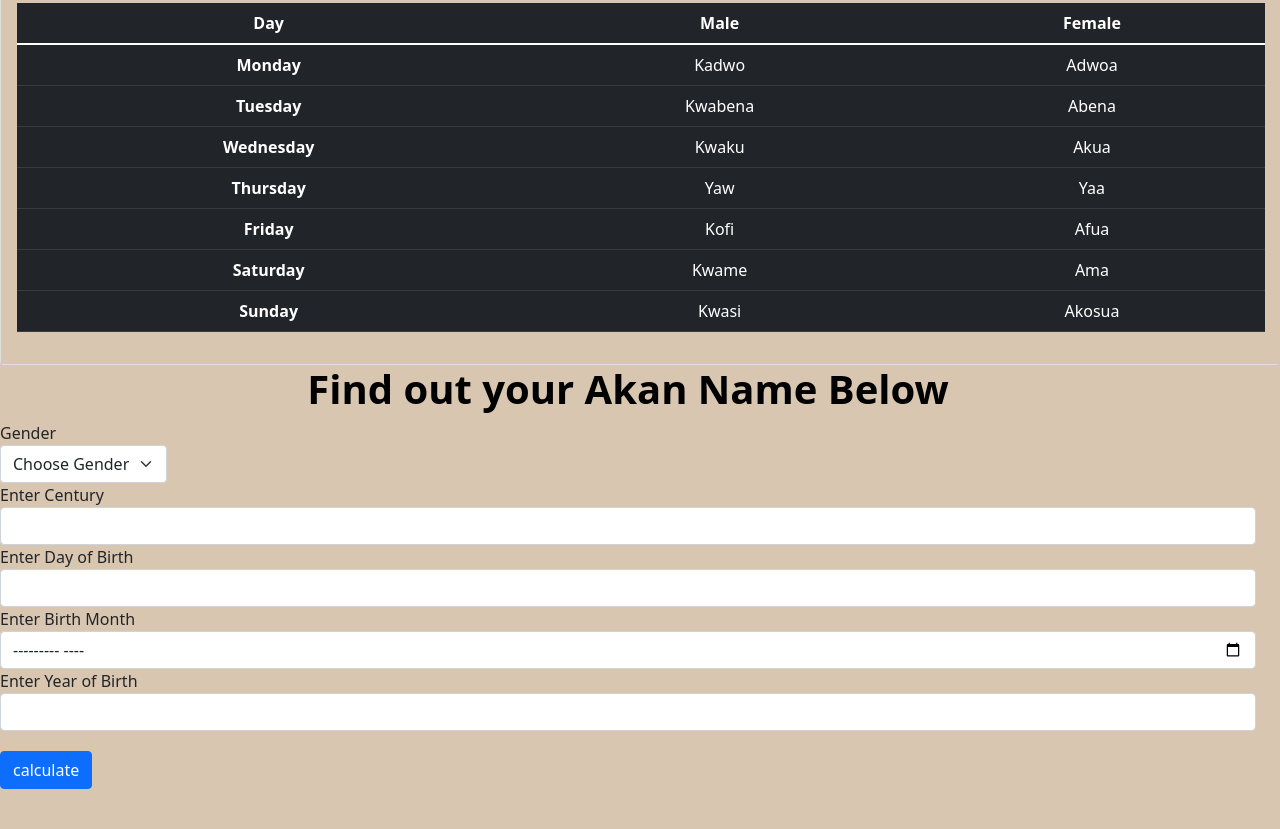
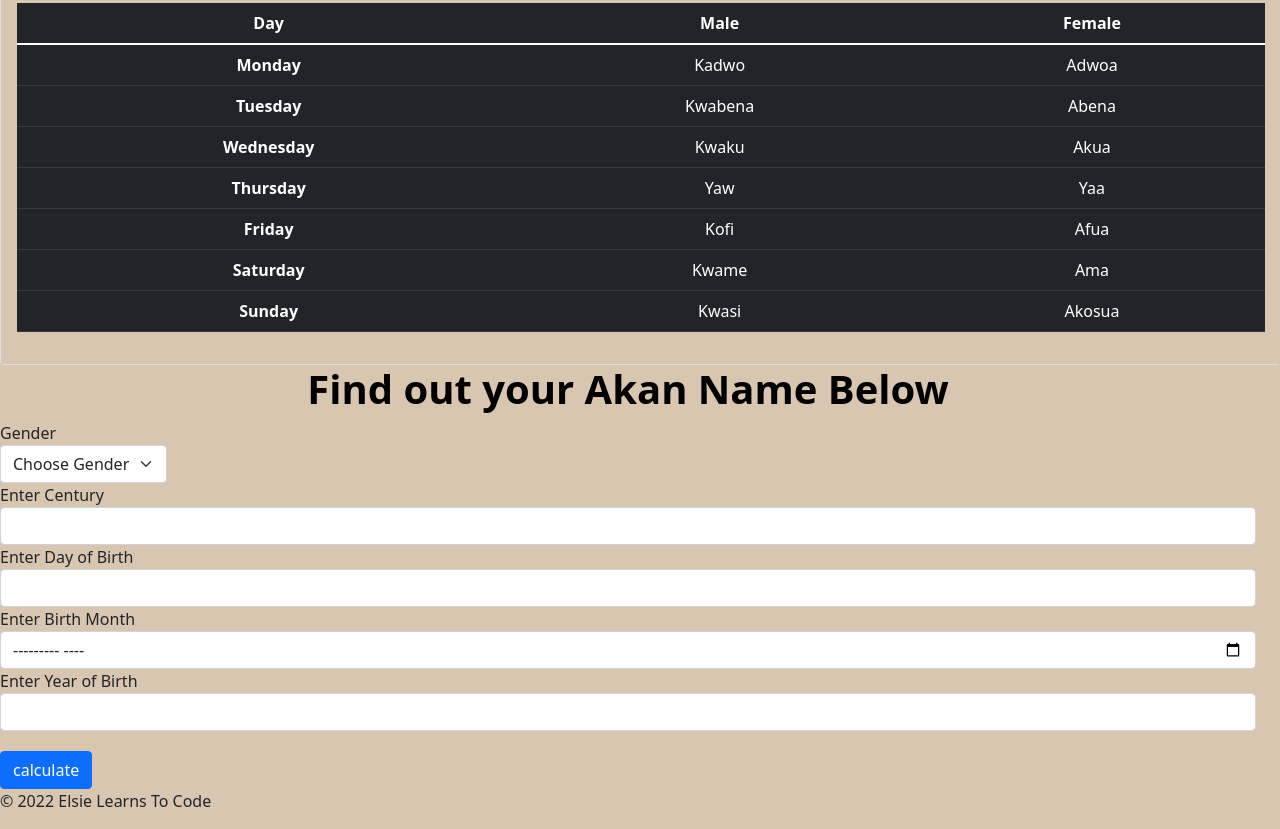
Before and after one commit to ElsieLearnsToCode/aka_name_calculator, a plain HTML site: page index.html in a window 1280 px wide. Shown: the part 750-1579 px from the top of the page. Before the commit the page ends 1539 px from the top, so only its background shows below. Drawn offline with nearby package versions, Linux system fonts and the light colour scheme.

Commit message:
add and edit the footer section of the webpage

```diff
--- a/index.html
+++ b/index.html
@@ -163,6 +163,12 @@
         </div>
        </div>
    </div>
+   <!-- Page Footer -->
+   <div>
+    <footer>
+      <p>© 2022 Elsie Learns To Code </p>
+  </footer>
+   </div>
    <script src="./js/calculator.js"></script>
    <script src="./js/bootstrap.min.js"></script>
 </body>
```
